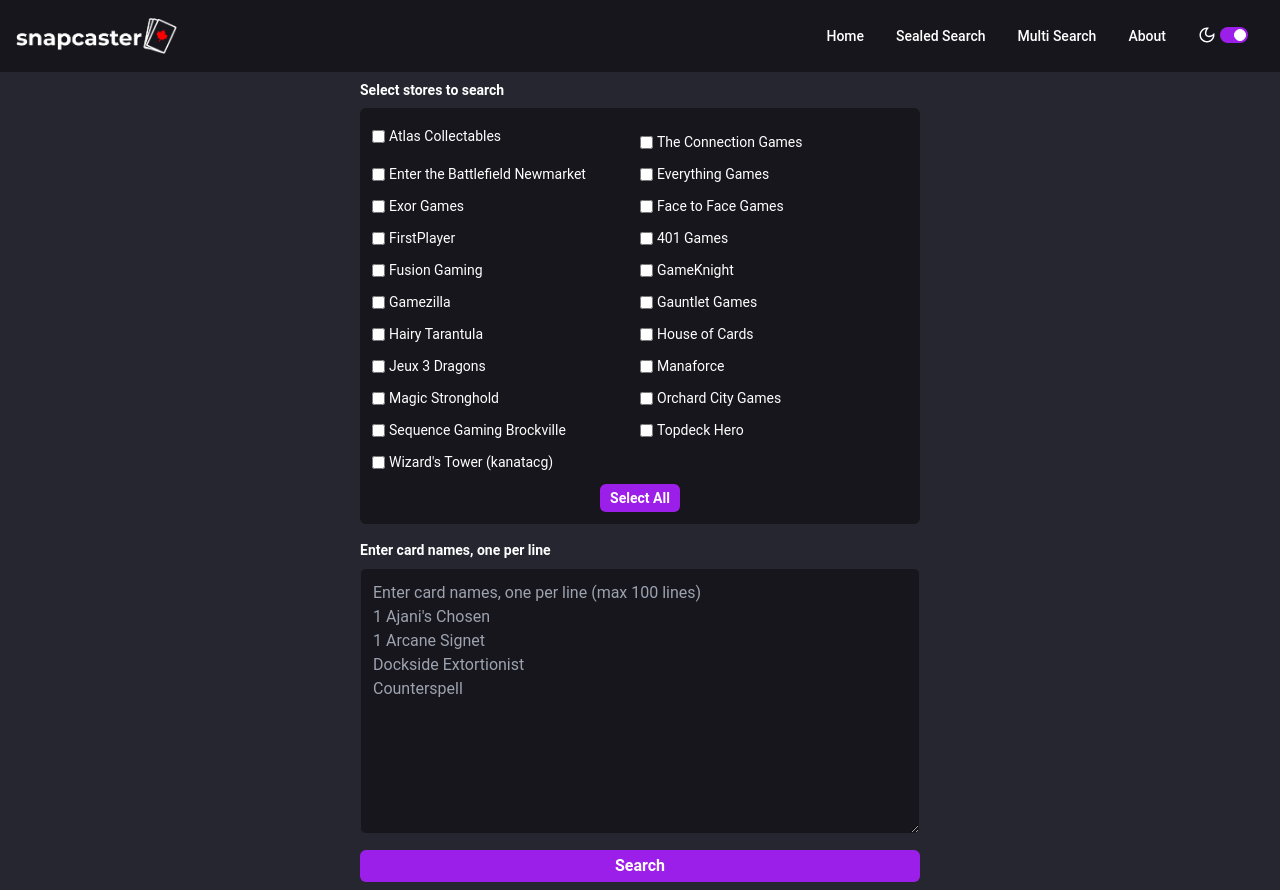
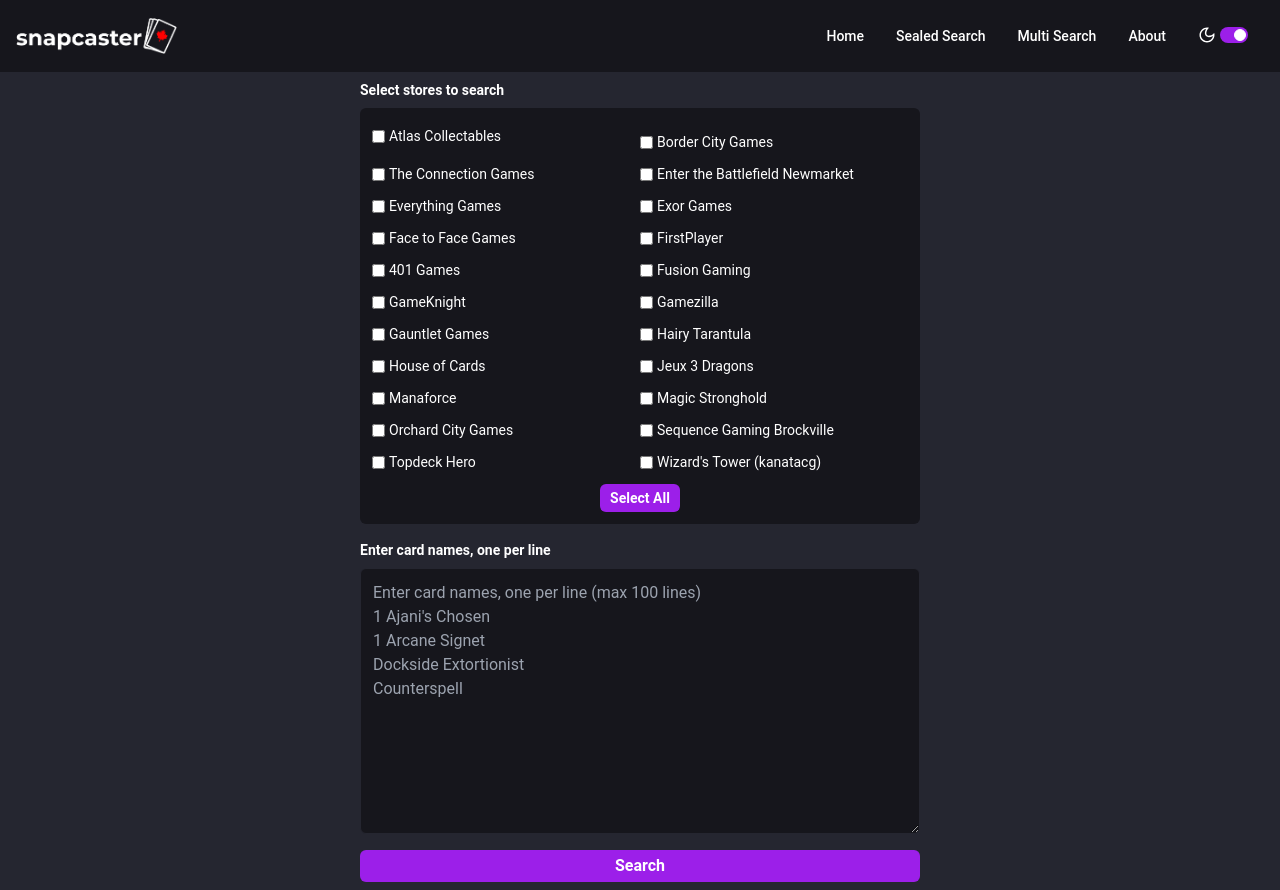
Before and after one commit to chrislegault/snapcasterv2-client, a React (Vite) app: page /multi-search in a window 1280 px wide. Built offline with nearby package versions, Linux system fonts and the light colour scheme.

Commit message:
adding bordercity:

```diff
--- a/src/components/SearchRow.jsx
+++ b/src/components/SearchRow.jsx
@@ -27,6 +27,7 @@ const websiteLogos = {
   manaforce: 'https://d1rw89lz12ur5s.cloudfront.net/store/manaforce/e58b802e2e334d17aacfbf9954a5400e/large/manaforce%20logo%20attempt%204.png',
   firstplayer: 'https://d1rw89lz12ur5s.cloudfront.net/store/firstplayer/ab9075a71d2949aa8dd1e032f54cf7d8/large/g901%20medium.png',
   orchardcity: 'https://d1rw89lz12ur5s.cloudfront.net/store/orchardcitygames/eb6cb32f84b34b5cbb1c025fc41c9821/large/logo_v1.png',
+  bordercity: 'https://i.ibb.co/cvNCbXx/Border-City-Games-Large-85873391-3559-47f7-939a-420461a0033f-201x-removebg-preview.png'
 };
 
 export default function SearchRow({ cardData }) {
--- a/src/components/StoreRadioButtons.jsx
+++ b/src/components/StoreRadioButtons.jsx
@@ -25,6 +25,7 @@ export default function StoreRadioButtons() {
     'firstplayer',
     'manaforce',
     'orchardcity',
+    'bordercity',
   ];
   return (
     <div className=" rounded-md bg-gray-300 dark:bg-darkerBackground p-3 ">
@@ -47,6 +48,26 @@ export default function StoreRadioButtons() {
             }}
           />
           <label htmlFor="atlas">Atlas Collectables</label>
+        </div>
+
+        {/* BORDER CITY GAMES */}
+        <div className="flex flex-row col-span-1 space-x-1 items-center accent-primary">
+          <input
+            type="checkbox"
+            id="bordercity"
+            value="bordercity"
+            checked={selectedStores.includes('bordercity')}
+            onChange={e => {
+              if (e.target.checked) {
+                setSelectedStores([...selectedStores, e.target.value]);
+              } else {
+                setSelectedStores(
+                  selectedStores.filter(store => store !== e.target.value),
+                );
+              }
+            }}
+          />
+          <label htmlFor="bordercity">Border City Games</label>
         </div>
 
         {/* CONNECTION GAMES */}
```
